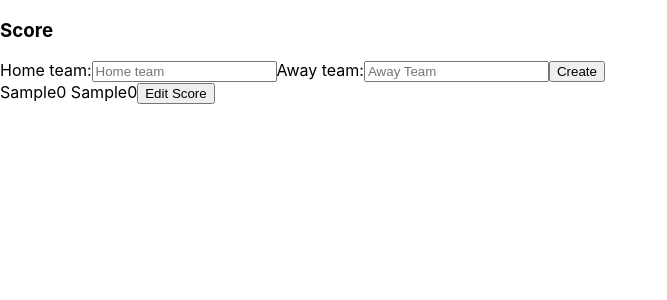
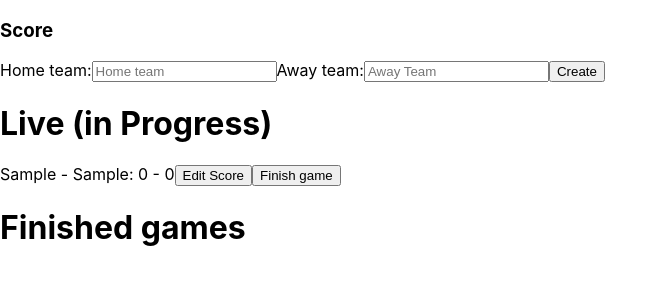
Before and after one commit to neks888/sportFisherNemanjaDjoric, a React (Create React App) app: page / in a window 1280 px wide. Both pictures are taken after typing "Sample", "Sample" into the empty fields and a click on the button "Create". Shown: the top 300 px of the page, without its empty margins (0-667 px from the left). Built offline with nearby package versions, Linux system fonts and the light colour scheme.

Commit message:
done in beta

```diff
--- a/src/App.js
+++ b/src/App.js
@@ -1,16 +1,17 @@
 import React, { useState } from "react";
+import PairCard from "./components/PairCard";
 import "./App.css";
 
 function App() {
   const [scoreBoard, setScoreBoard] = useState([]);
+  const [finished, setFinishedBoard] = useState([]);
   const [home, setHome] = useState("");
   const [away, setAway] = useState("");
-  const [inProgress, setInProgress] = useState(false);
+
   const [scoreHome, setScoreHome] = useState(0);
   const [scoreAway, setScoreAway] = useState(0);
   const [isEditing, setIsEditing] = useState(false);
-  const [newHomeScore, setNewHomeScore] = useState(0);
-  const [newAwayScore, setNewAwayScore] = useState(0);
+
   const handleSubmit = (e) => {
     e.preventDefault();
 
@@ -28,12 +29,12 @@ function App() {
     setAway("");
   };
 
-  const editScore = (editId) => {
-    setIsEditing(!isEditing);
+  const finishTheGame = (doneId) => {
+    console.log("finished the game");
     setScoreBoard(
       scoreBoard.map((p) => {
-        if (p.id === +editId) {
-          return { ...p, scoreHome: newHomeScore, scoreAway: newAwayScore };
+        if (p.id === +doneId) {
+          return { ...p, inProgress: false };
         }
         return p;
       })
@@ -69,40 +70,35 @@ function App() {
         </div>
       </form>
 
+      <h1>Live (in Progress)</h1>
       {scoreBoard.length > 0 &&
-        scoreBoard.map(({ home, away, scoreHome, scoreAway, date, id }) => {
-          return (
-            <div key={id}>
-              <span>{home}</span>
-              {isEditing ? (
-                <input
-                  type="number"
-                  className="form-control mb-2 grocery"
-                  value={newHomeScore}
-                  onChange={(e) => setNewHomeScore(e.target.value)}
-                />
-              ) : (
-                <span>{scoreHome}</span>
-              )}
-
-              {"   "}
-              <span>{away}</span>
-              {isEditing ? (
-                <input
-                  type="number"
-                  className="form-control mb-2 grocery"
-                  value={newAwayScore}
-                  onChange={(e) => setNewAwayScore(e.target.value)}
-                />
-              ) : (
-                <span>{scoreAway}</span>
-              )}
-              <button onClick={() => editScore(id)}>
-                {isEditing ? "Set" : "Edit Score"}
-              </button>
-            </div>
-          );
-        })}
+        scoreBoard.map((pair) =>
+          pair.inProgress ? (
+            <PairCard
+              inProgress={pair.inProgress}
+              setScoreBoard={setScoreBoard}
+              scoreBoard={scoreBoard}
+              key={pair.id}
+              finishTheGame={finishTheGame}
+              pair={pair}
+              isEditing={isEditing}
+            />
+          ) : null
+        )}
+      <h1>Finished games</h1>
+      {scoreBoard.length > 0 &&
+        scoreBoard.map((pair) =>
+          pair.inProgress ? null : (
+            <PairCard
+              setScoreBoard={setScoreBoard}
+              scoreBoard={scoreBoard}
+              key={pair.id}
+              finishTheGame={finishTheGame}
+              pair={pair}
+              isEditing={isEditing}
+            />
+          )
+        )}
     </React.Fragment>
   );
 }
--- /dev/null
+++ b/src/components/PairCard.js
@@ -0,0 +1,64 @@
+import React, { useState } from "react";
+
+function PairCard({ finishTheGame, pair, setScoreBoard, scoreBoard }) {
+  const [newHomeScore, setNewHomeScore] = useState(0);
+  const [newAwayScore, setNewAwayScore] = useState(0);
+  //   const [inProgress, setInProgress] = useState(true);
+  const [isEditing, setIsEditing] = useState(false);
+  const { home, away, scoreHome, scoreAway, id, inProgress } = pair;
+
+  const editScore = (editId) => {
+    setIsEditing(!isEditing);
+    setScoreBoard(
+      scoreBoard.map((p) => {
+        if (p.id === +editId) {
+          return { ...p, scoreHome: newHomeScore, scoreAway: newAwayScore };
+        }
+        return p;
+      })
+    );
+  };
+
+  return (
+    <div key={id}>
+      <span>{home}</span> - <span>{away}</span>:{" "}
+      {isEditing ? (
+        <input
+          min="0"
+          placeholder="Enter home value"
+          type="number"
+          className="form-control mb-2 grocery"
+          value={newHomeScore}
+          onChange={(e) => setNewHomeScore(e.target.value)}
+        />
+      ) : (
+        <span>{scoreHome}</span>
+      )}
+      {"  - "}
+      {isEditing ? (
+        <input
+          min={0}
+          placeholder="Enter away Value"
+          type="number"
+          className="form-control mb-2 grocery"
+          value={newAwayScore}
+          onChange={(e) => setNewAwayScore(e.target.value)}
+        />
+      ) : (
+        <span>{scoreAway}</span>
+      )}
+      {inProgress === true ? (
+        <React.Fragment>
+          <button onClick={() => editScore(id)}>
+            {isEditing ? "Set" : "Edit Score"}
+          </button>
+          <button onClick={() => finishTheGame(id)}>Finish game</button>
+        </React.Fragment>
+      ) : (
+        ""
+      )}
+    </div>
+  );
+}
+
+export default PairCard;
```
